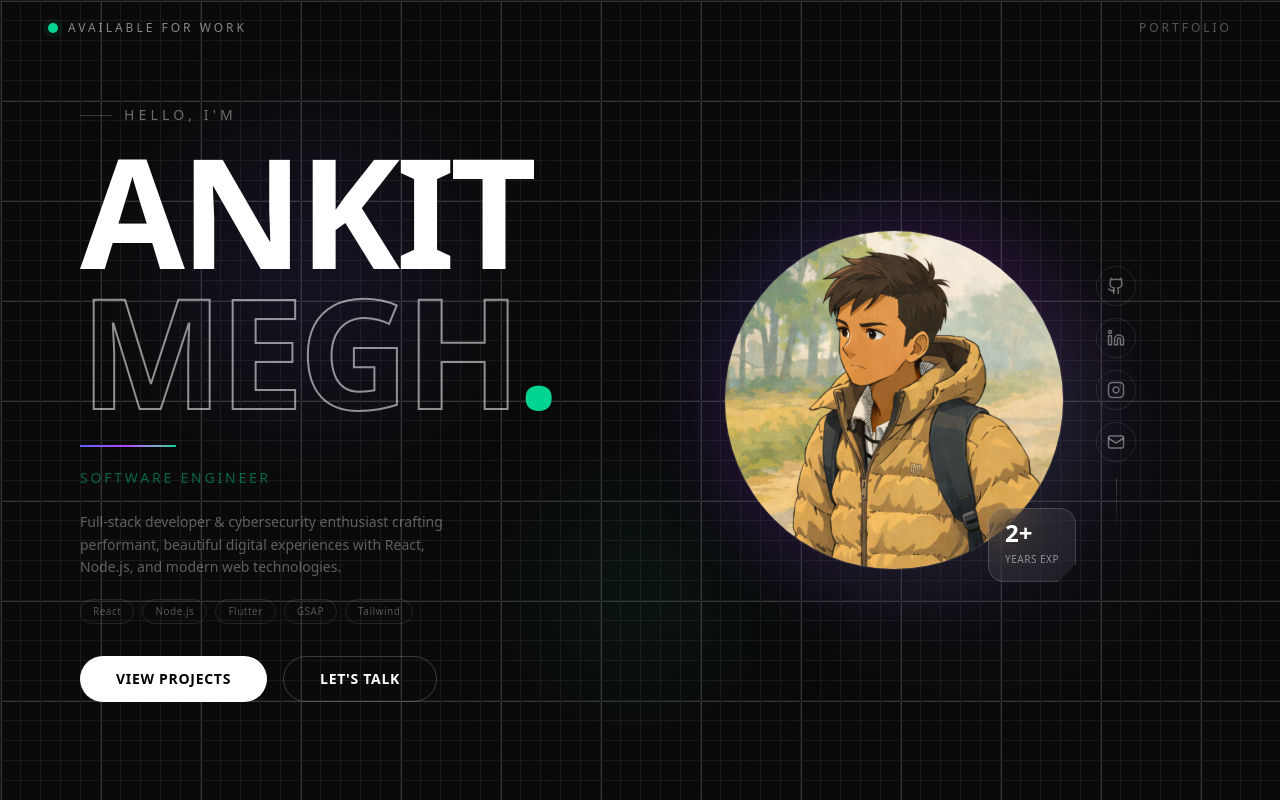
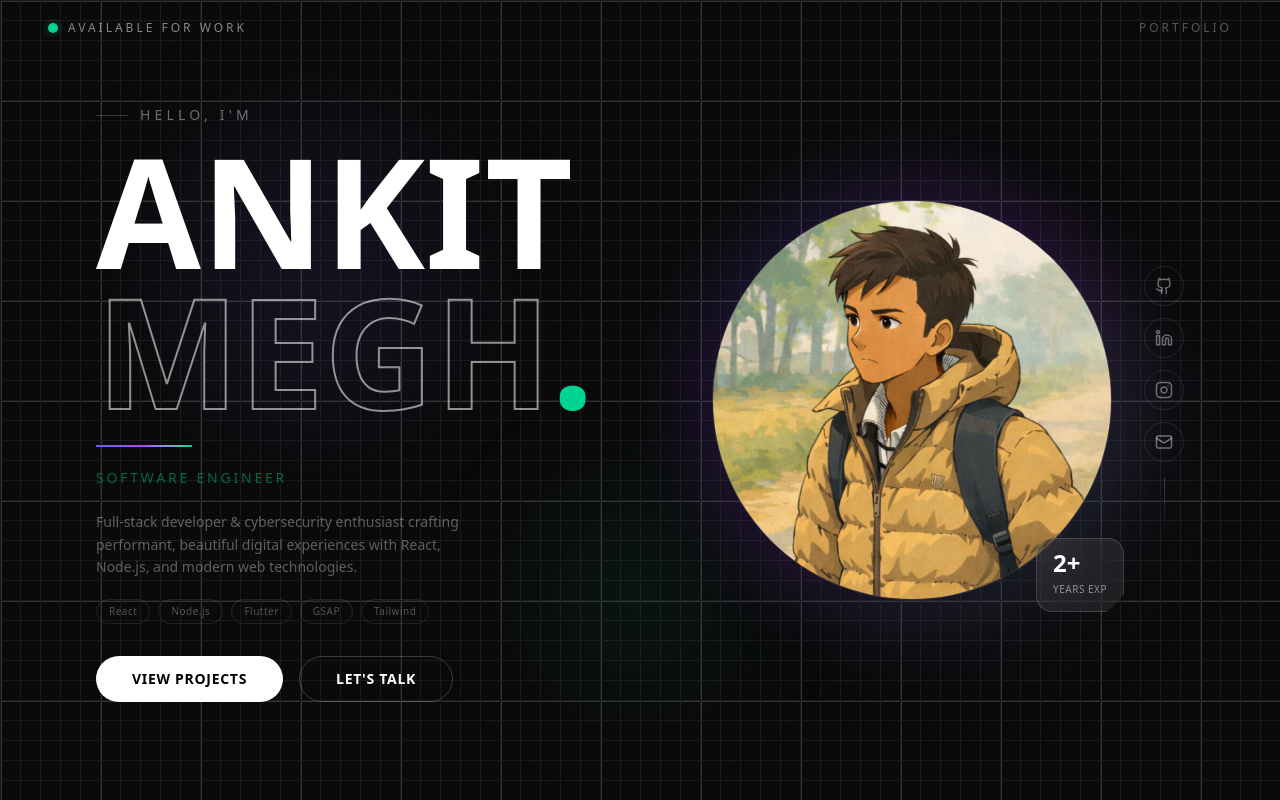
Before and after one commit to SamMegh/Portfolio-Web, a React (Vite) app: page / in a window 1280 px wide. Shown: the top 800 px of the page. Built offline with nearby package versions, Linux system fonts and the light colour scheme.

Commit message:
home screen modification done

```diff
--- a/src/App.css
+++ b/src/App.css
@@ -40,7 +40,6 @@
 /* Ambient gradient orbs */
 .hero-orb {
   opacity: 0;
-  rounded-full: 50%;
   border-radius: 50%;
   pointer-events: none;
   filter: blur(60px);
--- a/src/screens/homePage/HeroImage.jsx
+++ b/src/screens/homePage/HeroImage.jsx
@@ -2,7 +2,7 @@ import { SOCIALS } from "./constants";
 
 function HeroImage({ imgWrapRef, imgRef, badgeRef, socialRefs, profilePhoto }) {
   return (
-    <div className="order-1 sm:order-2 flex items-center gap-5 sm:gap-8 sm:flex-1 justify-center">
+    <div className="order-1 sm:order-2 flex items-center gap-5 sm:gap-8 justify-center sm:justify-end">
       {/* Profile photo with clip-path reveal */}
       <div
         ref={imgWrapRef}
@@ -15,7 +15,7 @@ function HeroImage({ imgWrapRef, imgRef, badgeRef, socialRefs, profilePhoto }) {
           ref={imgRef}
           src={profilePhoto}
           alt="Ankit Megh"
-          className="hero-profile-img relative w-[170px] h-[170px] sm:w-[290px] sm:h-[290px] lg:w-[340px] lg:h-[340px] rounded-full object-cover border border-white/10 shadow-2xl"
+          className="hero-profile-img relative w-[170px] h-[170px] sm:w-[290px] sm:h-[290px] lg:w-[400px] lg:h-[400px] rounded-full object-cover border border-white/10 shadow-2xl"
         />
         {/* Experience badge */}
         <div
--- a/src/screens/homePage/HeroTextContent.jsx
+++ b/src/screens/homePage/HeroTextContent.jsx
@@ -31,7 +31,7 @@ function HeroTextContent({
             <span
               key={`n1-${i}`}
               ref={(el) => (nameChars1.current[i] = el)}
-              className="hero-char text-[clamp(3.2rem,12vw,9.5rem)] font-black leading-[0.92] tracking-[-0.03em] text-white inline-block opacity-0"
+              className="hero-char  text-[clamp(3.2rem,12vw,9.5rem)] font-black leading-[0.92] text-white inline-block opacity-0"
               style={{ perspective: "600px" }}
             >
               {char}
@@ -47,7 +47,7 @@ function HeroTextContent({
             <span
               key={`n2-${i}`}
               ref={(el) => (nameChars2.current[i] = el)}
-              className="hero-char hero-name-outline text-[clamp(3.2rem,12vw,9.5rem)] font-black leading-[0.92] tracking-[-0.03em] inline-block opacity-0"
+              className="hero-char hero-name-outline text-[clamp(3.2rem,12vw,9.5rem)] font-black leading-[0.92] inline-block opacity-0"
               style={{ perspective: "600px" }}
             >
               {char}
--- a/src/screens/homePage/HomeScreen.jsx
+++ b/src/screens/homePage/HomeScreen.jsx
@@ -234,7 +234,7 @@ function HomeScreen() {
         <TopStatusBar topBarRefs={topBarRefs} />
 
         {/* ░░░ Main hero content ░░░ */}
-        <div className=" relative z-[5] h-full flex flex-col sm:flex-row items-center justify-center px-5 sm:px-12 lg:px-20 gap-4 sm:gap-10 pt-14 sm:pt-0">
+        <div className="relative z-[5] h-full flex flex-col sm:flex-row items-center justify-center sm:justify-between px-5 sm:px-12 lg:px-24 gap-4 sm:gap-8 pt-14 sm:pt-0">
 
           {/* ── Image + Social (order-first on mobile) ── */}
           <HeroImage
```
